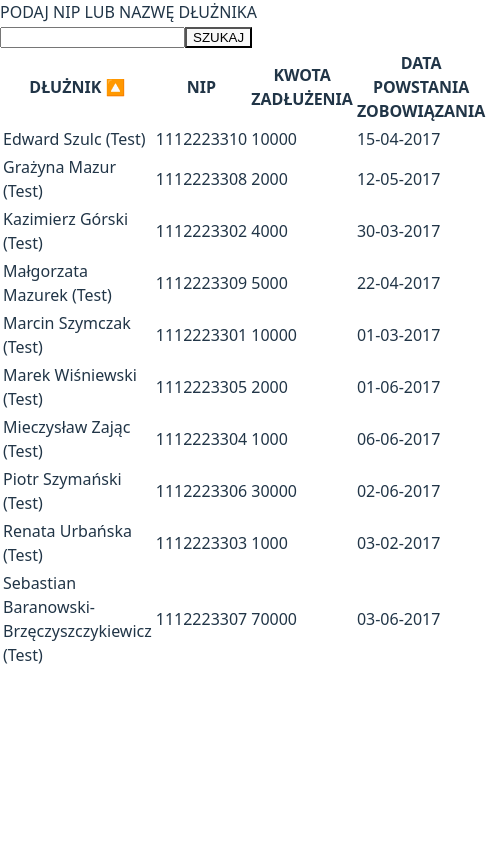
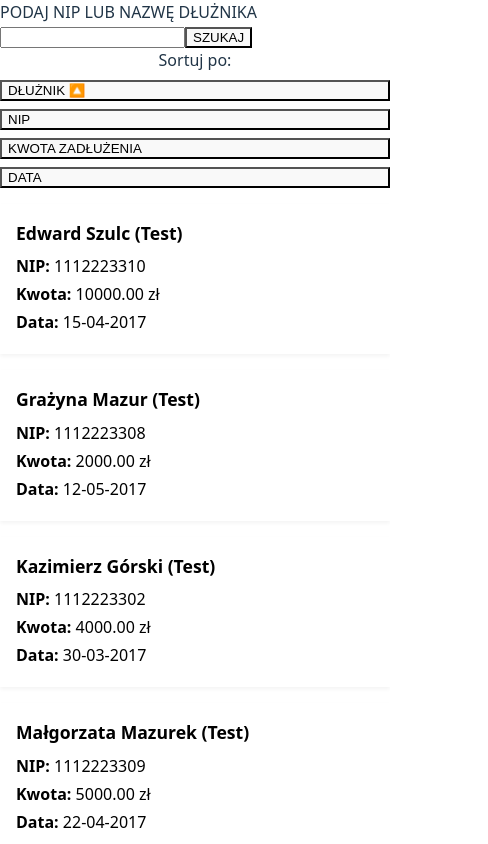
Before and after one commit to uRaczy/krd-kaczmarski, a React (Vite) app: page / in a window 390 px wide. Shown: the top 844 px of the page, 488 px wide, since content can reach past the window. Built offline with nearby package versions, Linux system fonts and the light colour scheme.

Commit message:
Add cards and change view on mobile

```diff
--- a/src/features/debts/components/DebtListingSection/DebtListingSection.tsx
+++ b/src/features/debts/components/DebtListingSection/DebtListingSection.tsx
@@ -3,6 +3,7 @@ import { useMemo, useState } from 'react';
 import { parseDebts } from '../../api/parseDebts';
 import MOCKdebtRecords from '../../mocks/topDebts.mock.json';
 import { ParsedDebt } from '../../types';
+import { useIsMobile } from '../../utils/hooks';
 import { sortDebts } from '../../utils/utils';
 
 import { DisplayManager } from './DisplayManager/DisplayManager';
@@ -14,6 +15,7 @@ export const DebtListingSection = () => {
   const [debts] = useState<ParsedDebt[]>(parseDebts(MOCKdebtRecords));
   const [sortKey, setSortKey] = useState<keyof ParsedDebt>('name');
   const [sortDirection, setSortDirection] = useState<'asc' | 'desc'>('asc');
+  const isMobile = useIsMobile();
 
   const handleSort = (key: keyof ParsedDebt) => {
     if (sortKey === key) {
@@ -28,9 +30,6 @@ export const DebtListingSection = () => {
     return sortDebts(debts, sortDirection, sortKey);
   }, [debts, sortKey, sortDirection]);
 
-  //* After fetch take care that table is sorted ascending by name
-  // todo: Check if this is the best approach
-
   return (
     <section className='debtListingSection'>
       <Filter />
@@ -38,6 +37,7 @@ export const DebtListingSection = () => {
         debts={sortedDebts}
         sortKey={sortKey}
         sortDirection={sortDirection}
+        isMobile={isMobile}
         handleSort={handleSort}
       />
     </section>
--- a/src/features/debts/components/DebtListingSection/DisplayManager/Cards/Cards.styles.less
+++ b/src/features/debts/components/DebtListingSection/DisplayManager/Cards/Cards.styles.less
@@ -0,0 +1,35 @@
+.cards__sort {
+  display: flex;
+  align-items: center;
+  gap: 0.5rem;
+  margin-bottom: 1rem;
+  flex-direction: column;
+
+  &-button {
+    width: 100%;
+    text-align: left;
+  }
+}
+
+.cards {
+  display: flex;
+  flex-direction: column;
+  gap: 1rem;
+  color: black;
+}
+
+.card {
+  padding: 1rem;
+  background: white;
+  box-shadow: 0 2px 4px rgba(0, 0, 0, 0.05);
+}
+
+.card__title {
+  font-weight: bold;
+  margin-bottom: 0.5rem;
+  font-size: 1.1rem;
+}
+
+.card__row {
+  margin-bottom: 0.25rem;
+}
--- a/src/features/debts/components/DebtListingSection/DisplayManager/Cards/Cards.tsx
+++ b/src/features/debts/components/DebtListingSection/DisplayManager/Cards/Cards.tsx
@@ -1,9 +1,55 @@
+import { ParsedDebt } from '@/features/debts/types/debts/debts';
+import { formatDate } from '@/features/debts/utils/utils';
+
 import './Cards.styles.less';
 
-export const Cards = () => {
+type Props = {
+  debts: ParsedDebt[];
+  sortKey: keyof ParsedDebt;
+  sortDirection: 'asc' | 'desc';
+  handleSort: (key: keyof ParsedDebt) => void;
+};
+
+export const Cards = ({ debts, sortKey, sortDirection, handleSort }: Props) => {
+  const renderSortArrow = (key: keyof ParsedDebt) => {
+    if (sortKey !== key) return null;
+    return sortDirection === 'asc' ? ' 🔼' : ' 🔽';
+  };
+
   return (
     <>
-      <h1>Cards</h1>
+      <div className='cards__sort'>
+        <label>Sortuj po:</label>
+
+        <button className='cards__sort-button' onClick={() => handleSort('name')}>
+          DŁUŻNIK {renderSortArrow('name')}
+        </button>
+        <button className='cards__sort-button' onClick={() => handleSort('nip')}>
+          NIP {renderSortArrow('nip')}
+        </button>
+        <button className='cards__sort-button' onClick={() => handleSort('value')}>
+          KWOTA ZADŁUŻENIA {renderSortArrow('value')}
+        </button>
+        <button className='cards__sort-button' onClick={() => handleSort('date')}>
+          DATA {renderSortArrow('date')}
+        </button>
+      </div>
+      <div className='cards'>
+        {debts.map(({ id, name, nip, value, date }) => (
+          <div className='card' key={id}>
+            <div className='card__title'>{name}</div>
+            <div className='card__row'>
+              <strong>NIP:</strong> {nip}
+            </div>
+            <div className='card__row'>
+              <strong>Kwota:</strong> {value.toFixed(2)} zł
+            </div>
+            <div className='card__row'>
+              <strong>Data:</strong> {formatDate(date)}
+            </div>
+          </div>
+        ))}
+      </div>
     </>
   );
 };
--- a/src/features/debts/components/DebtListingSection/DisplayManager/DisplayManager.tsx
+++ b/src/features/debts/components/DebtListingSection/DisplayManager/DisplayManager.tsx
@@ -1,25 +1,36 @@
 import { ParsedDebt } from '@/features/debts/types/debts/debts';
 
+import { Cards } from './Cards/Cards';
 import { Table } from './Table/Table';
 
 import './DisplayManager.styles.less';
 
 type Props = {
+  isMobile: boolean;
   debts: ParsedDebt[];
   sortKey: keyof ParsedDebt;
+  sortDirection: 'asc' | 'desc';
   handleSort: (key: keyof ParsedDebt) => void;
-  sortDirection: 'asc' | 'desc';
 };
 
-export const DisplayManager = ({ debts, sortKey, sortDirection, handleSort }: Props) => {
+export const DisplayManager = ({ isMobile, debts, sortKey, sortDirection, handleSort }: Props) => {
   return (
     <>
+      {isMobile ? (
+        <Cards
+          debts={debts}
+          sortKey={sortKey}
+          sortDirection={sortDirection}
+          handleSort={handleSort}
+        />
+      ) : (
         <Table
           debts={debts}
           sortKey={sortKey}
           sortDirection={sortDirection}
           handleSort={handleSort}
         />
+      )}
     </>
   );
 };
--- a/src/features/debts/components/DebtListingSection/DisplayManager/Table/Table.tsx
+++ b/src/features/debts/components/DebtListingSection/DisplayManager/Table/Table.tsx
@@ -6,8 +6,8 @@ import './Table.styles.less';
 type Props = {
   debts: ParsedDebt[];
   sortKey: keyof ParsedDebt;
+  sortDirection: 'asc' | 'desc';
   handleSort: (key: keyof ParsedDebt) => void;
-  sortDirection: 'asc' | 'desc';
 };
 
 export const Table = ({ debts, sortKey, sortDirection, handleSort }: Props) => {
@@ -34,7 +34,7 @@ export const Table = ({ debts, sortKey, sortDirection, handleSort }: Props) => {
             <tr key={id}>
               <td>{name}</td>
               <td>{nip}</td>
-              <td>{value}</td>
+              <td>{value.toFixed(2)}</td>
               <td>{formatDate(date)}</td>
             </tr>
           );
--- /dev/null
+++ b/src/features/debts/utils/hooks.ts
@@ -0,0 +1,16 @@
+import { useEffect, useState } from 'react';
+
+export const useIsMobile = (breakpoint = 768) => {
+  const [isMobile, setIsMobile] = useState(false);
+
+  useEffect(() => {
+    const mediaQuery = window.matchMedia(`(max-width: ${breakpoint}px)`);
+    const handleChange = () => setIsMobile(mediaQuery.matches);
+
+    handleChange(); // inicjalizacja
+    mediaQuery.addEventListener('change', handleChange);
+    return () => mediaQuery.removeEventListener('change', handleChange);
+  }, [breakpoint]);
+
+  return isMobile;
+};
```
Lines whose indentation alone changed are shown as unchanged.
